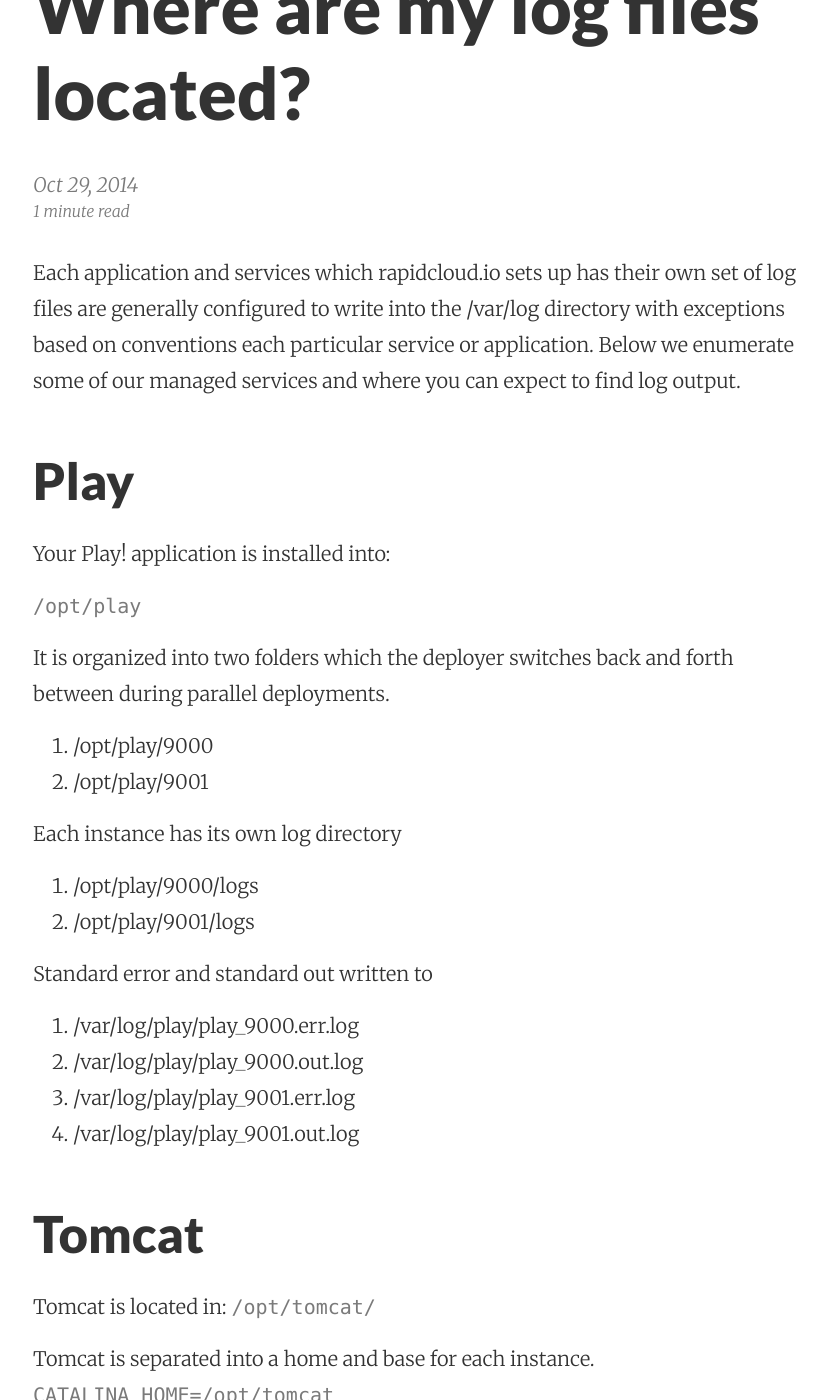
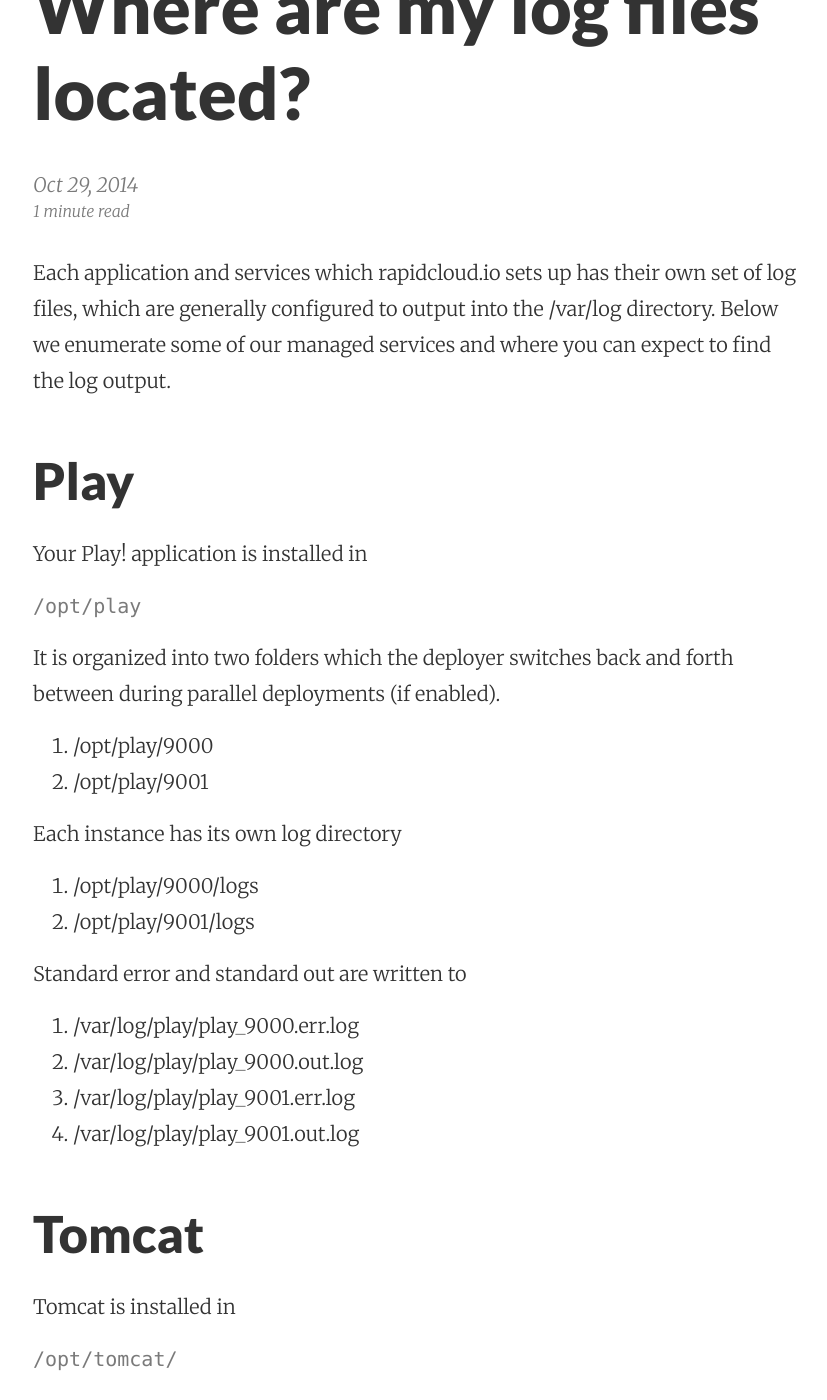
Before and after one commit to rapidcloudio-docs/rapidcloudio-docs.github.io, a Jekyll site: the page built from _posts/2014-10-29-faq-log-files.markdown, in a window 1280 px wide and 1400 px high, scrolled down 231 px. Shown: the whole window, without its empty margins (223-1050 px from the left). Built offline with Jekyll 4.4.1, drawn with Linux system fonts in a browser that asks for light colours; some of the changed text lies outside the part shown.

Commit message:
clean up formatting

```diff
--- a/_posts/2014-10-29-faq-log-files.markdown
+++ b/_posts/2014-10-29-faq-log-files.markdown
@@ -6,15 +6,15 @@ position: 1
 categories: faq
 ---
 
-Each application and services which rapidcloud.io sets up has their own set of log files are generally configured to write into the /var/log directory with exceptions based on conventions each particular service or application. Below we enumerate some of our managed services and where you can expect to find log output.
+Each application and services which rapidcloud.io sets up has their own set of log files, which are generally configured to output into the /var/log directory. Below we enumerate some of our managed services and where you can expect to find the log output.
 
 ## Play
 
-Your Play! application is installed into:
+Your Play! application is installed in
 
 <code>/opt/play</code>
 
-It is organized into two folders which the deployer switches back and forth between during parallel deployments.
+It is organized into two folders which the deployer switches back and forth between during parallel deployments (if enabled).
 
 1. /opt/play/9000
 1. /opt/play/9001
@@ -24,7 +24,7 @@ Each instance has its own log directory
 1. /opt/play/9000/logs
 1. /opt/play/9001/logs
 
-Standard error and standard out written to
+Standard error and standard out are written to
 
 1. /var/log/play/play_9000.err.log
 1. /var/log/play/play_9000.out.log
@@ -33,15 +33,17 @@ Standard error and standard out written to
 
 ## Tomcat
 
-Tomcat is located in:
+Tomcat is installed in
+
 <code>/opt/tomcat/</code>
 
+Tomcat is separated into a home and base for each instance.
 
-Tomcat is separated into a home and base for each instance.
-<code>
-	CATALINA_HOME=/opt/tomcat
-	CATALINA_BASE=/opt/tomcat/instances/(8080|8081)
-</code>
+{% highlight bash %}
+CATALINA_HOME=/opt/tomcat
+CATALINA_BASE=/opt/tomcat/instances/(8080|8081)
+{% endhighlight %}
+
 
 Each instance has its own log directory
 
@@ -59,16 +61,20 @@ Standard error and standard out are written to
 
 ## Nginx
 
-Nginx is located in:
+Nginx is installed in
+
 <code>/opt/nginx </code>
 
 Nginx is configured to write errors out to standard error and the access log is disabled by default.
-You can change these settings by editing your nginx.conf file located at: <code>/etc/nginx/nginx.conf </code>
+
+You can change these settings by editing your nginx.conf file located at
+
+<code>/etc/nginx/nginx.conf </code>
 
 Standard error and standard out are written to
 
-1. var/log/nginx/nginx.err.log
-1. var/log/nginx/nginx.out.log
+1. /var/log/nginx/nginx.err.log
+1. /var/log/nginx/nginx.out.log
 
 ## Supervisord
 
```
